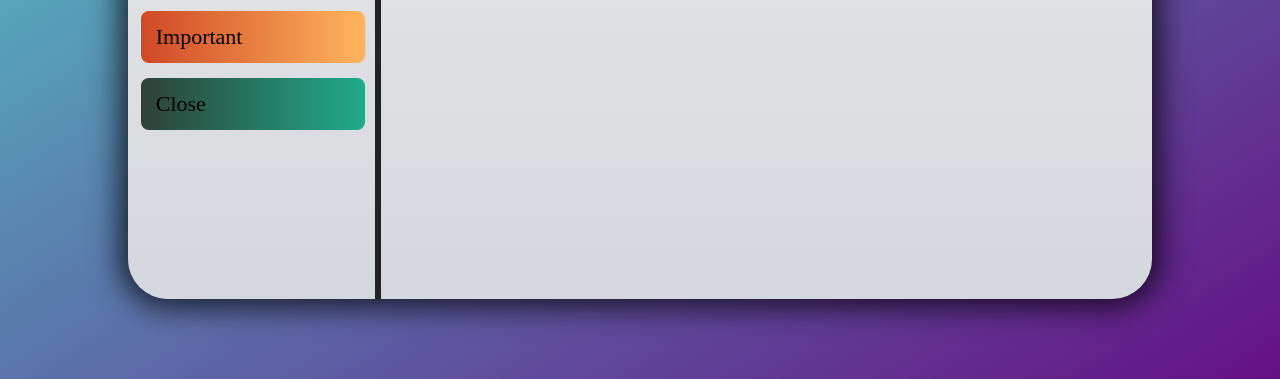
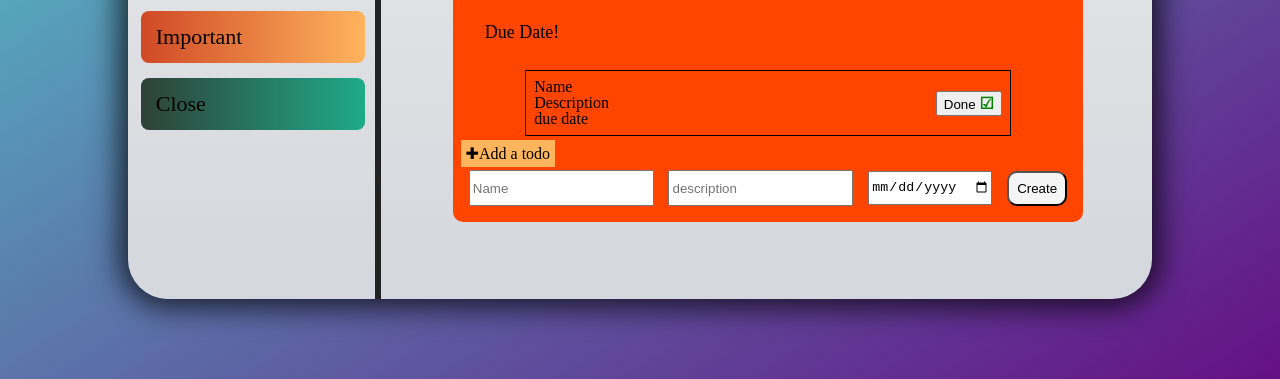
Before and after one commit to jofer86/Todo-List-JS, a website built with webpack: page dist/index.html in a window 1280 px wide. Shown: the part 421-800 px from the top of the page. Built offline with nearby package versions, Linux system fonts and the light colour scheme.

Commit message:
continue working on todo form

```diff
--- a/src/main.scss
+++ b/src/main.scss
@@ -177,16 +177,15 @@ main {
 
 .project{
   background-color: orangered;
-  height: 60vh;
   width: 80%;
-  border-radius: 40px;
+  padding: .5rem;
+  border-radius: 10px;
   &__info{
     display: flex;
     align-items: center;
     padding: .5rem;
 
     & > :first-child {
-      border: 1px solid peru;
       padding: 1rem;
     }
 
@@ -220,7 +219,8 @@ main {
     display: flex;
     flex-direction: column;
     align-items: center;
-    margin-top: 30px;
+    padding: 5px;
+    margin-bottom: 5px;
     & ul {
       border: 1px solid;
       width: 80%;
@@ -265,21 +265,34 @@ main {
     }
   }
 }
+
+#add-todo {
+  display: none;
+}
+
+.add-label {
+  padding: .3rem;
+  background: #ffb45e;
+  margin-top: 5px;
+}
+
+#add-todo:checked ~ .todo__creator {
+  display: none;
+}
 .todo__creator {
   display: flex;
-  flex-direction: column;
   align-items: center;
+  justify-content: space-between;
+  padding: .5rem;
   h1{
     font-size: 35px;
     font-weight: bold;
-    margin-bottom: 20px;
   }
   input {
     height: 30px;
-    margin-bottom: 20px;
   }
   button {
-    padding: 1rem;
+    padding: .5rem;
     border-radius: 10px;
     background-color: whitesmoke;
   }
```
Also changed, not shown: dist/index.html, 1 other file.
